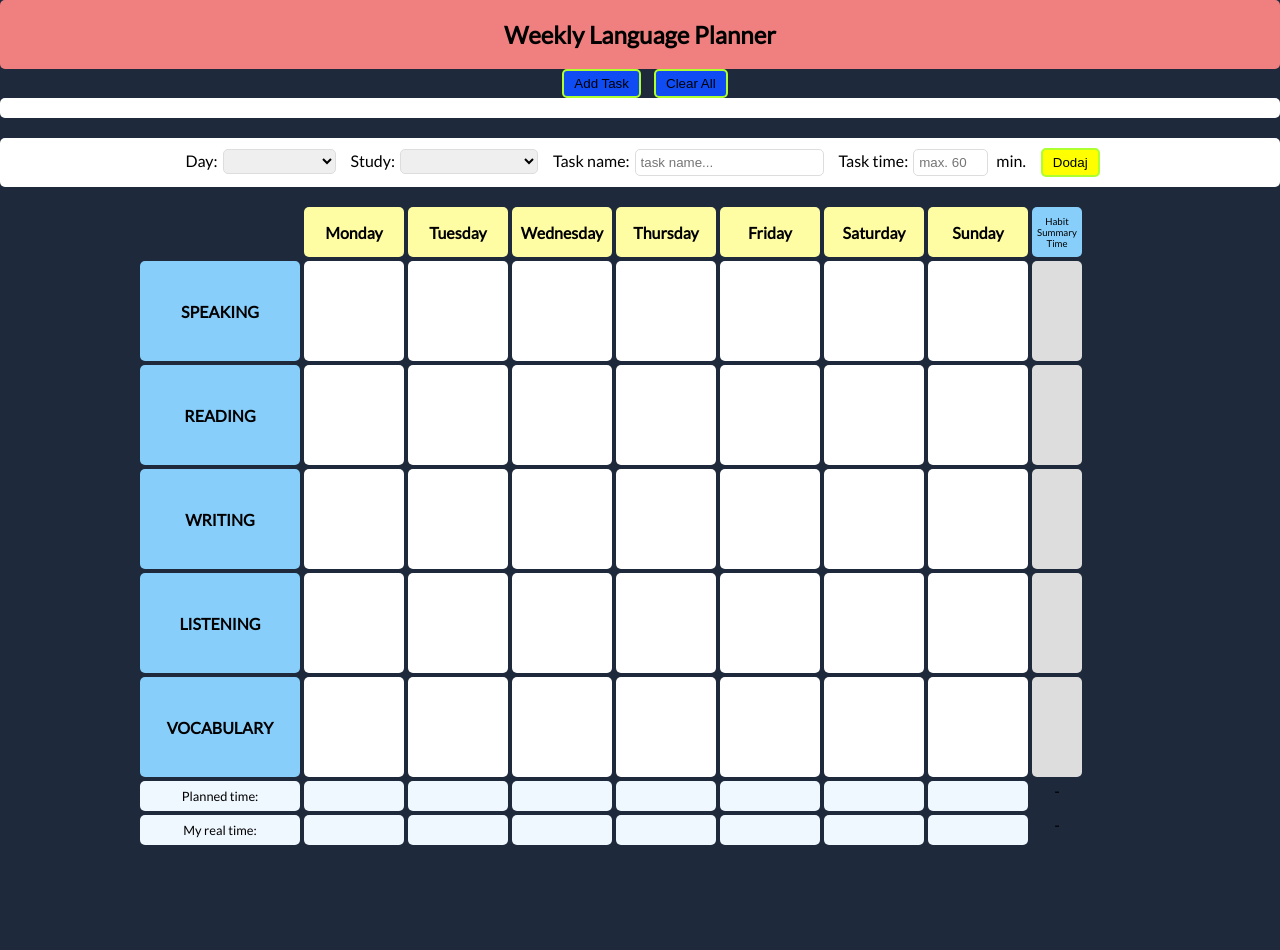
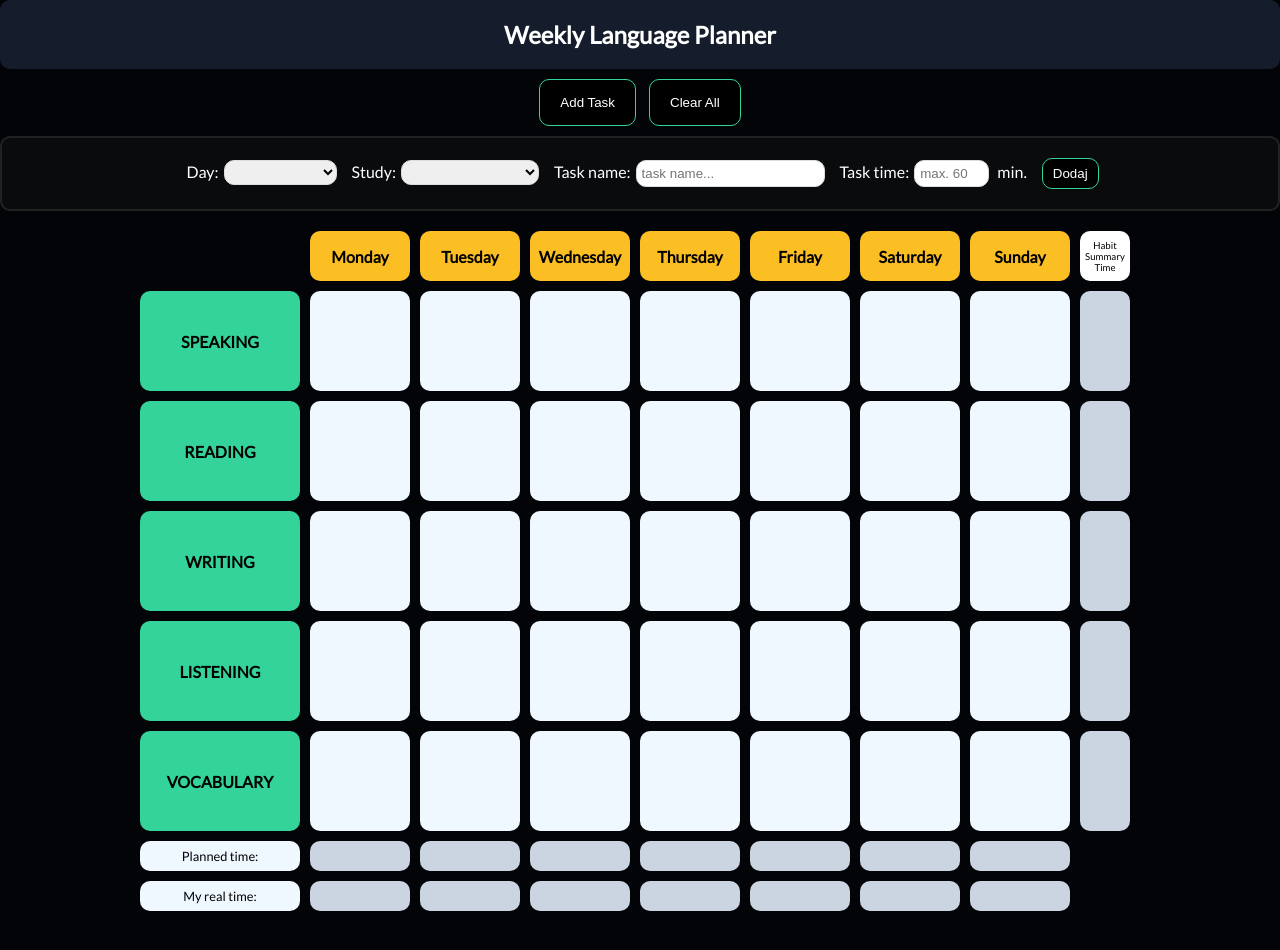
Before and after one commit to artur-IT/Weekly-Language-Planner, a React (Vite) app: page / in a window 1280 px wide. Before the commit the page ends 885 px from the top, so only its background shows below. Built offline with nearby package versions, Linux system fonts and the light colour scheme.

Commit message:
change every color style css

```diff
--- a/index.html
+++ b/index.html
@@ -16,7 +16,6 @@
     <button class="add_top">Add Task</button>
     <button class="remove_top">Clear All</button>
 
-    <section class="task_fields"></section>
     <main class="wrapper"></main>
 
     <script type="module" src="/src/main.jsx"></script>
--- a/src/css/addTask.css
+++ b/src/css/addTask.css
@@ -3,12 +3,14 @@
   position: relative;
   top: -00px;
   margin: 0 0 20px 0;
-  padding: 10px;
-  background-color: white;
+  padding: 20px;
+  background-color: #090b0d;
   z-index: 0;
+  border: 2px solid #222;
 }
 
 label {
+  color: #fff;
   margin: 10px 5px;
 }
 
@@ -38,15 +40,15 @@ input {
 
 button.add_form {
   margin-left: 10px;
-  padding: 5px 10px;
+  padding: 7px 10px;
+  color: #fff;
   cursor: pointer;
-
-  background-color: yellow;
-  border: 2px solid greenyellow;
+  background-color: #000;
+  border: 1px solid #34d399;
 }
 
 button.add_form:hover {
   color: white;
-  background-color: black;
+  background-color: #e879f9;
   transition: 0.7s;
 }
--- a/src/css/days.css
+++ b/src/css/days.css
@@ -1,35 +1,35 @@
 .monnday {
   grid-area: monnday;
   font-weight: 700;
-  background-color: #fffda4;
+  background-color: var(--bgc-days);
 }
 .tuesday {
   grid-area: tuesday;
   font-weight: 700;
-  background-color: #fffda4;
+  background-color: var(--bgc-days);
 }
 .wednesday {
   grid-area: wednesday;
   font-weight: 700;
-  background-color: #fffda4;
+  background-color: var(--bgc-days);
 }
 .thursday {
   grid-area: thursday;
   font-weight: 700;
-  background-color: #fffda4;
+  background-color: var(--bgc-days);
 }
 .friday {
   grid-area: friday;
   font-weight: 700;
-  background-color: #fffda4;
+  background-color: var(--bgc-days);
 }
 .saturday {
   grid-area: saturday;
   font-weight: 700;
-  background-color: #fffda4;
+  background-color: var(--bgc-days);
 }
 .sunday {
   grid-area: sunday;
   font-weight: 700;
-  background-color: #fffda4;
+  background-color: var(--bgc-days);
 }
--- a/src/css/grid.css
+++ b/src/css/grid.css
@@ -3,7 +3,6 @@
   padding-bottom: 40px;
   width: 1000px;
   height: auto;
-  /* border: 1px solid blue; */
 
   display: grid;
   grid:
@@ -16,7 +15,7 @@
     "plannded_time . . . . . . . ." 30px
     "time_done . . . . . . . ." 30px
     / 160px 100px 100px 100px 100px 100px 100px 100px 50px;
-  gap: 4px;
+  gap: 10px;
 }
 
 div {
@@ -24,15 +23,18 @@ div {
 }
 
 .empty {
-  background-color: white;
+  background-color: #f0f8ff;
+}
+.empty:hover {
+  background-color: #e879f9;
 }
 .done_task_bgc {
-  background-color: lightgreen;
+  background-color: #e879f9;
 }
 .empty p {
   padding: 5px 7px;
   font-size: 0.7rem;
-  font-weight: 400;
+  font-weight: 500;
 }
 .empty div {
   top: 50%;
@@ -63,7 +65,8 @@ div {
 .sunday_real_time {
   line-height: 230%;
   font-size: 0.8rem;
-  background-color: aliceblue;
+  font-weight: bold;
+  background-color: #cbd5e1;
 }
 
 .zero {
--- a/src/css/habitSum.css
+++ b/src/css/habitSum.css
@@ -4,7 +4,8 @@
 .habit4_sum,
 .habit5_sum {
   font-size: 0.8rem;
-  background-color: #ddd;
+  font-weight: bold;
+  background-color: #cbd5e1;
 }
 
 .habit1_sum {
@@ -27,5 +28,5 @@
   width: 50px;
   font-size: 0.6rem;
   grid-area: habit_sum;
-  background-color: lightskyblue;
+  background-color: #fff;
 }
--- a/src/css/habits.css
+++ b/src/css/habits.css
@@ -1,25 +1,25 @@
 .habit1 {
   grid-area: habit1;
   font-weight: 700;
-  background-color: lightskyblue;
+  background-color: var(--bgc-habit);
 }
 .habit2 {
   grid-area: habit2;
   font-weight: 700;
-  background-color: lightskyblue;
+  background-color: var(--bgc-habit);
 }
 .habit3 {
   grid-area: habit3;
   font-weight: 700;
-  background-color: lightskyblue;
+  background-color: var(--bgc-habit);
 }
 .habit4 {
   grid-area: habit4;
   font-weight: 700;
-  background-color: lightskyblue;
+  background-color: var(--bgc-habit);
 }
 .habit5 {
   grid-area: habit5;
   font-weight: 700;
-  background-color: lightskyblue;
+  background-color: var(--bgc-habit);
 }
--- a/src/css/style.css
+++ b/src/css/style.css
@@ -4,27 +4,30 @@
   margin: 0;
   padding: 0;
   box-sizing: border-box;
-  border-radius: 5px;
+  border-radius: 10px;
+  --bgc-habit: #34d399;
+  --bgc-days: #fbbf24;
 }
 
 body {
   /* background-color: #dadada; */
   font-family: "Lato", Arial, sans-serif;
   text-align: center;
-  background-color: #1e293b;
+  background-color: #020408;
 }
 
 h2 {
   position: relative;
   padding: 20px 0;
-  background-color: lightcoral;
+  color: #fff;
+  background-color: #151d2c;
   z-index: 2;
 }
 
 hr {
   margin: 0 auto;
   width: 80%;
-  color: black;
+  color: #000;
   border-style: dashed;
   opacity: 0.2;
 }
@@ -32,12 +35,12 @@ hr {
 button.add_top,
 button.remove_top {
   position: relative;
-  margin-left: 10px;
-  padding: 5px 10px;
+  margin: 10px 5px;
+  padding: 15px 20px;
+  color: #fff;
   cursor: pointer;
-
-  background-color: #0f4cf3;
-  border: 2px solid greenyellow;
+  background-color: #000;
+  border: 1px solid #34d399;
   z-index: 0;
 }
 
@@ -59,10 +62,10 @@ button.remove_top {
 
 .btn_remove,
 .btn_done {
-  width: 20px;
-  height: 20px;
+  width: 25px;
+  height: 25px;
   background-color: aliceblue;
-  transition: 0.5s;
+  transition: 0.3s;
   border: 0px solid #ddd;
 }
 .btn_remove:hover {
```
